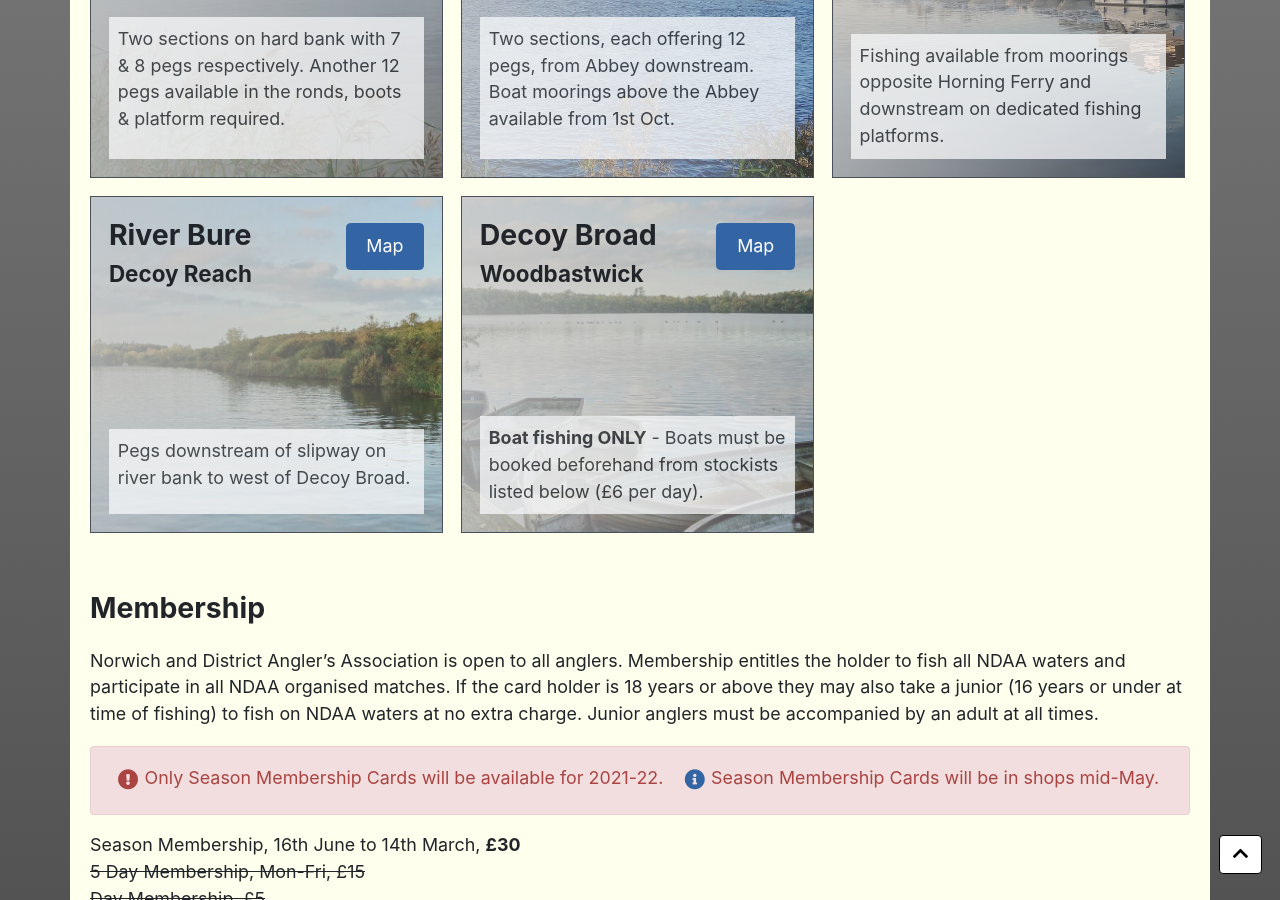
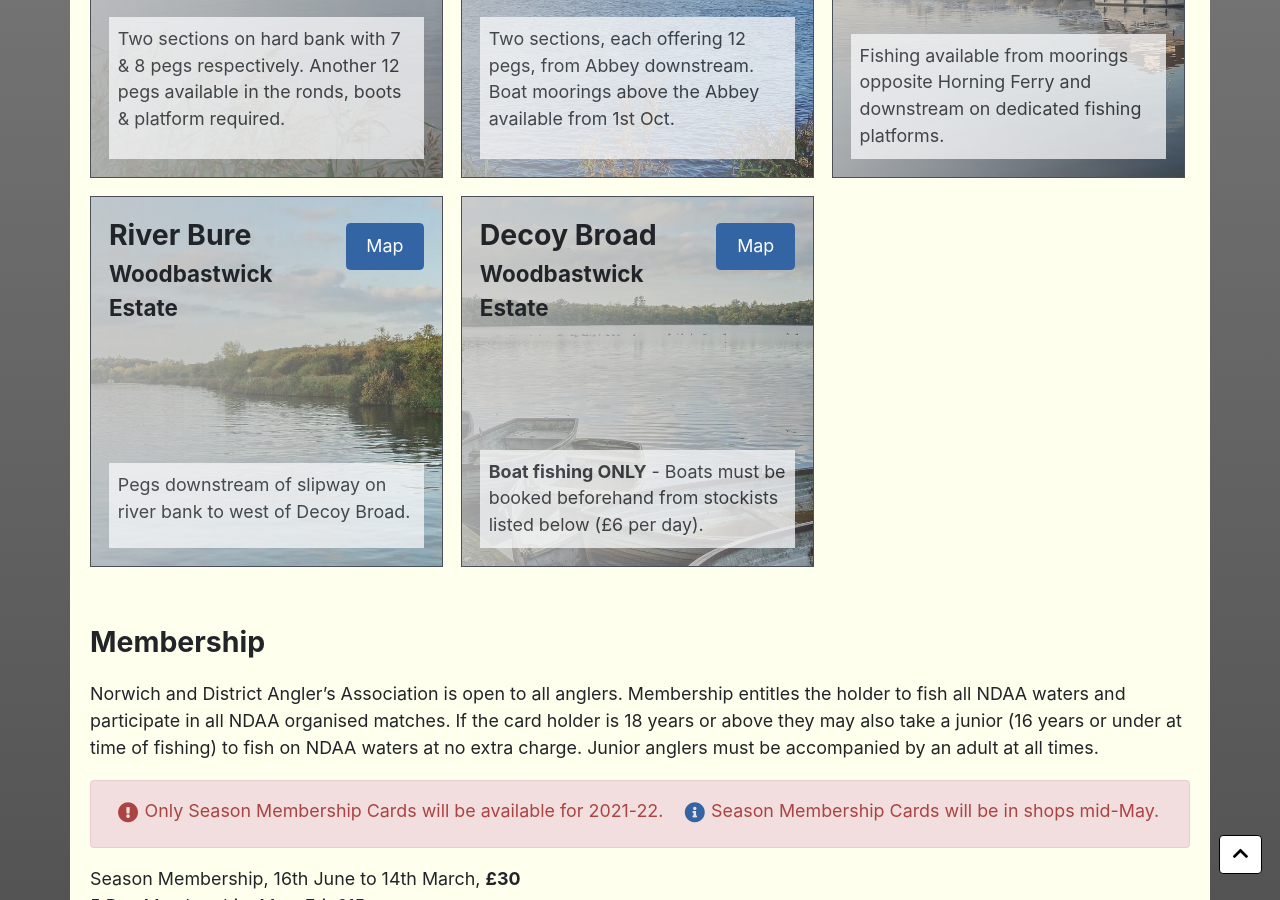
Before and after one commit to ndaa-developer/ndaa-release-two, a Jekyll site: the page built from index.html, in a window 1280 px wide and 900 px high, scrolled down 1127 px. Built offline with Jekyll 4.4.1, drawn with Linux system fonts in a browser that asks for light colours; a script that is not in the unit is left out.

Commit message:
rename decoy reach

```diff
--- a/_data/venues.yml
+++ b/_data/venues.yml
@@ -15,12 +15,12 @@ venues:
     gmap-id: 14cJGBDUOolpdc2K1_VQcE2Yendh2QUIo
     desc: Fishing available from moorings opposite Horning Ferry and downstream on dedicated fishing platforms.
   - title: River Bure
-    sub-title: Decoy Reach
+    sub-title: Woodbastwick Estate
     img: bd-1.jpg
     gmap-id: 1umOfrptZkiFG1p7Mbw0zynUREA9UoUvP
     desc: Pegs downstream of slipway on river bank to west of Decoy Broad.
   - title: Decoy Broad
-    sub-title: Woodbastwick
+    sub-title: Woodbastwick Estate
     img: db-1.jpg
     gmap-id: 1umOfrptZkiFG1p7Mbw0zynUREA9UoUvP
     desc: <strong>Boat fishing ONLY</strong> - Boats must be booked beforehand from stockists listed below (£6 per day).
```
